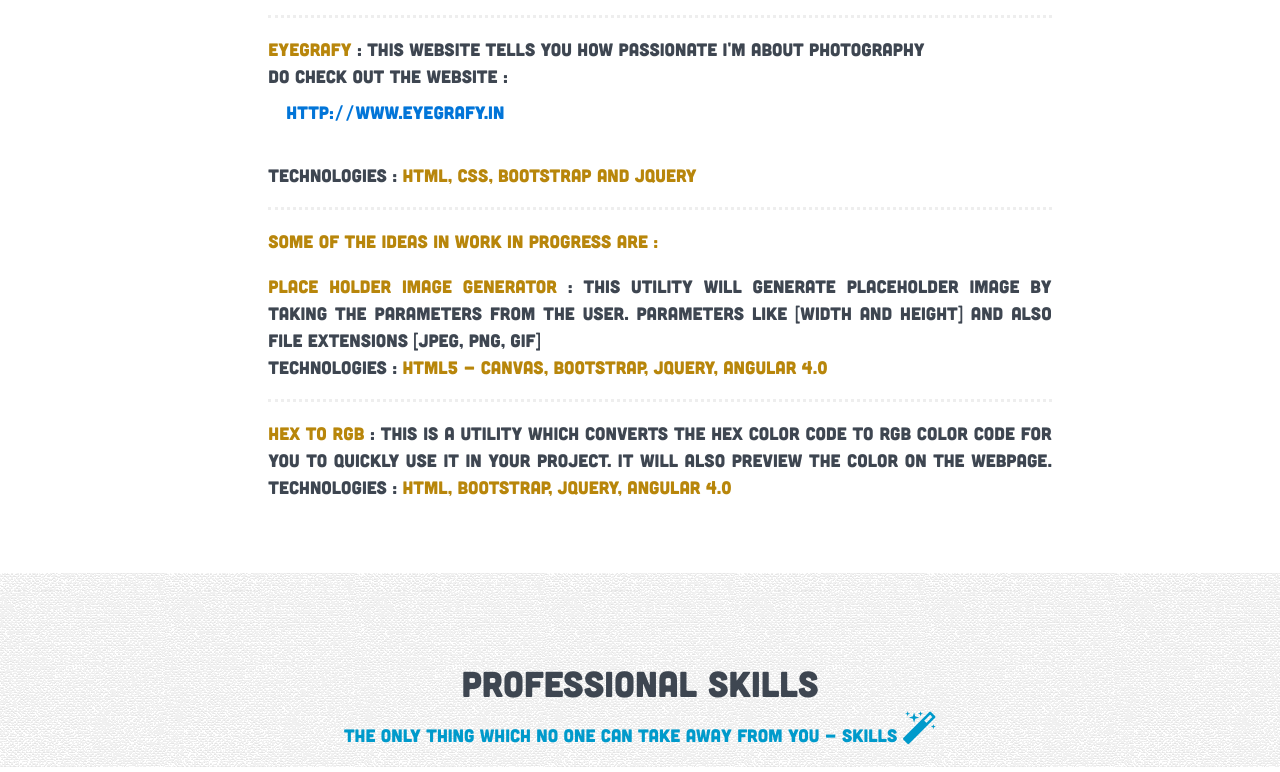
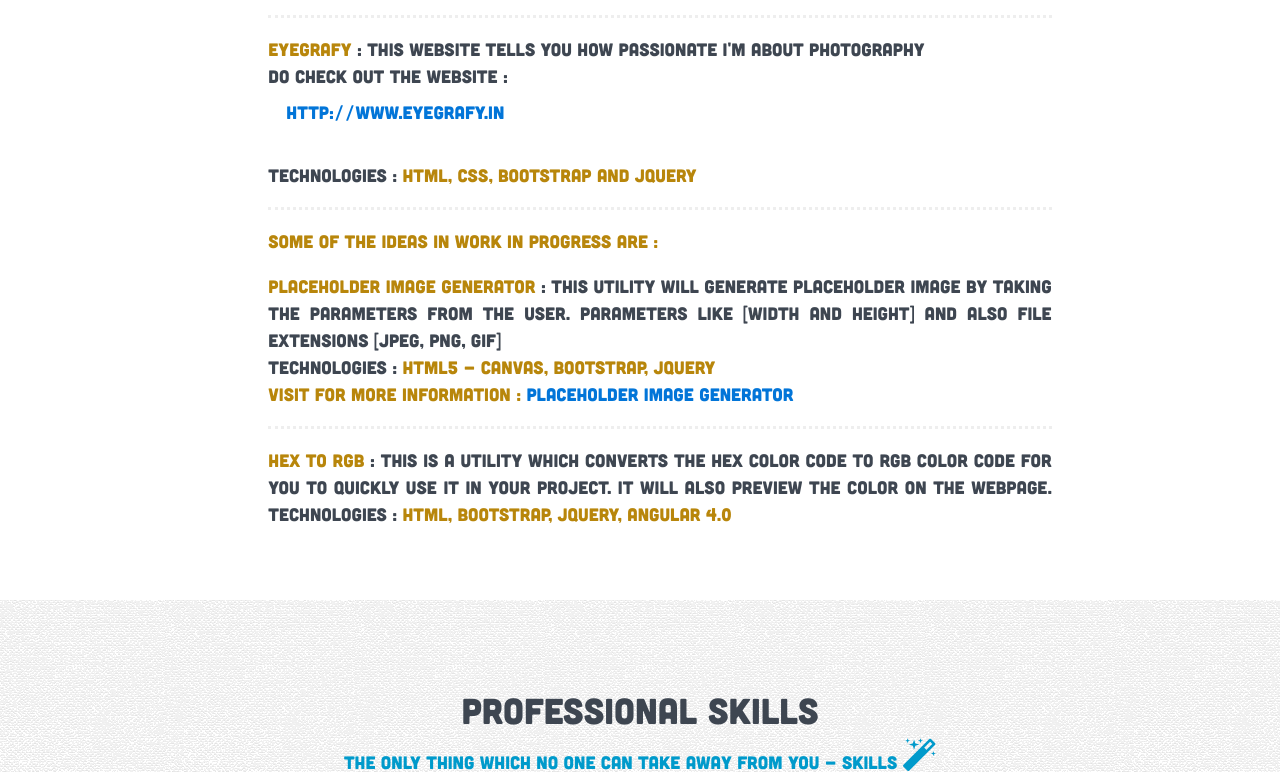
Before and after one commit to whizlab/whizlabWeb, a plain HTML site: page index.html in a window 1280 px wide. Shown: the part 2374-3146 px from the top of the page. Drawn offline with Linux system fonts and the light colour scheme.

Commit message:
added placeholder link in mylab section

```diff
--- a/index.html
+++ b/index.html
@@ -126,7 +126,7 @@
                                 <hr>
 
                                 <li>
-                                    <p><span class="stand-out">System Data</span> : This is a utility to give you information about the browser and other technical details which can be informative in your work.<br> Do check out the Website : <span class="stand-out"><a class="nav-link" href="http://www.systemdata.in" target="_blank">http://www.systemdata.in</a></span> <br>Technologies : <span class="stand-out">HTML, Bootstrap, Core Javascript , ANGULAR 4.0</span></p>
+                                    <p><span class="stand-out">System Data</span> : This is a utility to give you information about the browser and other technical details which can be informative in your work.<br> Do check out the Website : <span class="stand-out"><a class="nav-link" href="http://www.systemdata.in" target="_blank">http://www.systemdata.in</a></span> <br>Technologies : <span class="stand-out">HTML, Bootstrap, Core Javascript, ANGULAR 4.0</span></p>
 
                                 </li>
 
@@ -143,7 +143,9 @@
                                 </li>
 
                                 <li>
-                                    <p><span class="stand-out">Place Holder Image generator</span> : This utility will generate placeholder image by taking the parameters from the user. Parameters like [Width and Height] and also file extensions [JPEG, PNG, GIF]<br>Technologies : <span class="stand-out">HTML5 - Canvas, Bootstrap, JQUERY, ANGULAR 4.0</span></p>
+                                    <p><span class="stand-out">PlaceHolder Image generator</span> : This utility will generate placeholder image by taking the parameters from the user. Parameters like [Width and Height] and also file extensions [JPEG, PNG, GIF]<br>Technologies : <span class="stand-out">HTML5 - Canvas, Bootstrap, JQUERY</span><br>
+                                    <span class="stand-out">Visit for more information : <a href="http://placeholder.whizlab.in" alt='Placeholder Image Generator' target="_blank" title='Placeholder Image Generator'>Placeholder Image Generator</a></span>
+                                    </p>
                                     <hr>
                                     <li>
                                         <p><span class="stand-out">HEX to RGB </span> : This is a utility which converts the HEX color code to RGB color code for you to quickly use it in your project. It will also preview the color on the Webpage. Technologies : <span class="stand-out">HTML, Bootstrap, JQUERY, ANGULAR 4.0</span></p>
```
